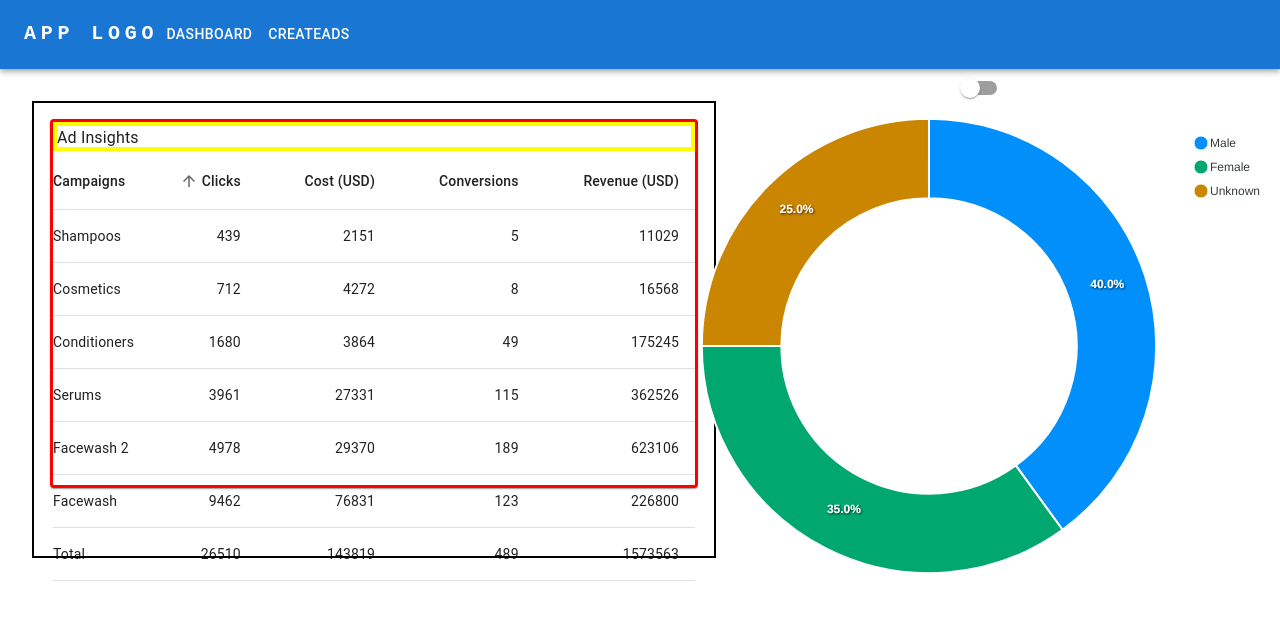
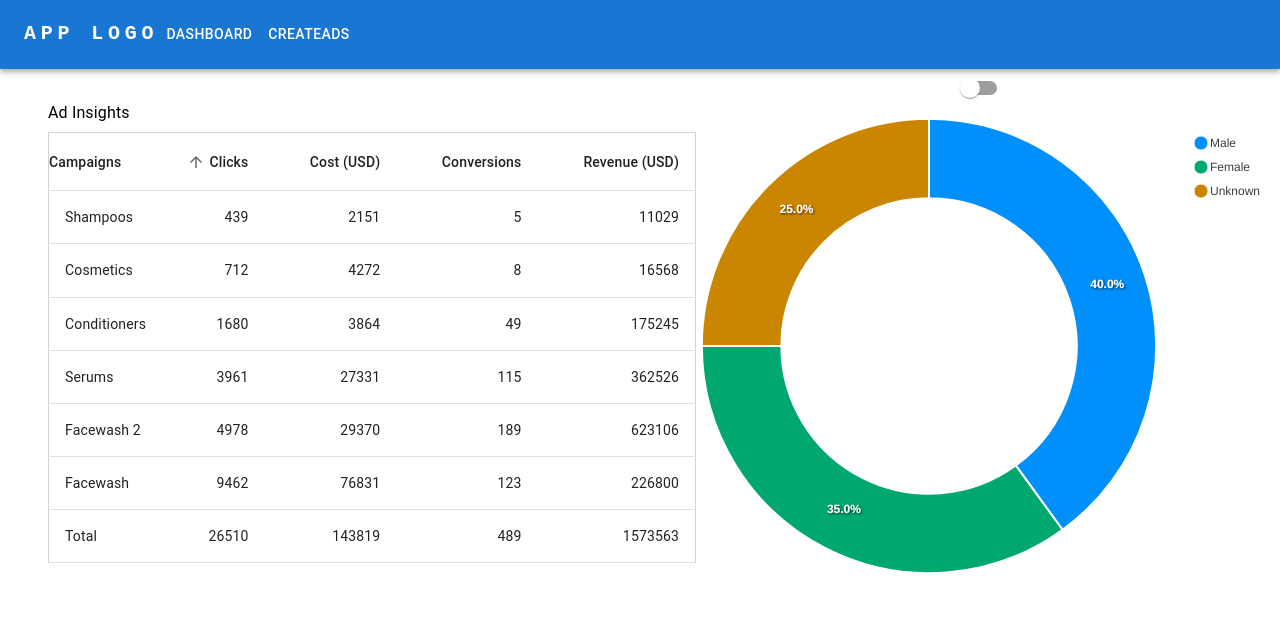
Before and after one commit to sandipbangar/keywordio-test, a React (Create React App) app: page / in a window 1280 px wide. Shown: the top 620 px of the page. Built offline with nearby package versions, Linux system fonts and the light colour scheme.

Commit message:
added left spacing of table1

```diff
--- a/src/components/Table1.jsx
+++ b/src/components/Table1.jsx
@@ -147,8 +147,8 @@ export default function ReusableTable() {
   };
 
   return (
-    <Box className="box-container">
-      <Paper className="paper">
+    <Box className="box-container" style={{marginRight:"1rem"}}>
+      <div className="paper">
         <Typography className="ad-insights">Ad Insights</Typography>
         <TableContainer className="table-container">
           <Table className="table" aria-labelledby="tableTitle">
@@ -177,7 +177,7 @@ export default function ReusableTable() {
                         component="th"
                         id={labelId}
                         scope="row"
-                        padding="none"
+                        padding="100px"
                       >
                         {row.name}
                       </TableCell>
@@ -191,7 +191,7 @@ export default function ReusableTable() {
             </TableBody>
           </Table>
         </TableContainer>
-      </Paper>
+      </div>
     </Box>
   );
 }
--- a/src/components/Table2.jsx
+++ b/src/components/Table2.jsx
@@ -11,7 +11,7 @@ import TableSortLabel from "@mui/material/TableSortLabel";
 import Typography from "@mui/material/Typography";
 import Paper from "@mui/material/Paper";
 import { visuallyHidden } from "@mui/utils";
-import "../styles/ReusableTableStyle.css"
+import "../styles/Table2Style.css"
 
 function createData(name, clicks, cost, conversion, revenue) {
   return {
@@ -144,33 +144,33 @@ export default function Table2() {
   };
 
   return (
-    <Box className="box-container">
-      <Paper className="paper">
-        <Typography className="ad-insights">Ad Insights</Typography>
-        <TableContainer className="table-container">
-          <Table className="table" aria-labelledby="tableTitle">
+    <Box className="box-container2">
+      <div className="paper2">
+        <Typography className="ad-insights2">Ad Insights</Typography>
+        <TableContainer className="table-container2">
+          <Table className="table2" aria-labelledby="tableTitle">
             <EnhancedTableHead
-              className="table-head"
+              className="table-head2"
               order={order}
               orderBy={orderBy}
               onRequestSort={handleRequestSort}
               rowCount={rows.length}
             />
-            <TableBody className="table-body">
+            <TableBody className="table-body2">
               {stableSort(rows, getComparator(order, orderBy))
                 .map((row, index) => {
                   const labelId = `enhanced-table-checkbox-${index}`;
 
                   return (
                     <TableRow
-                      className="table-row"
+                      className="table-row2"
                       hover
                       role="checkbox"
                       tabIndex={-1}
                       key={row.name}
                     >
                       <TableCell
-                        className="table-cell"
+                        className="table-cell2"
                         component="th"
                         id={labelId}
                         scope="row"
@@ -188,7 +188,7 @@ export default function Table2() {
             </TableBody>
           </Table>
         </TableContainer>
-      </Paper>
+      </div>
     </Box>
   );
 }
--- a/src/pages/Dashboard.jsx
+++ b/src/pages/Dashboard.jsx
@@ -4,7 +4,7 @@ import RightDashboard from "./RightDashboard";
 
 export default function DashBoard () {
   return (
-    <div style={{display:"flex", width:"100%", height:"100%"}}>
+    <div item style={{display:"flex", width:"100%", height:"100%"}}>
       <LeftDashboard/>
       <RightDashboard/>
     </div>
--- a/src/pages/RightDashboard.jsx
+++ b/src/pages/RightDashboard.jsx
@@ -1,7 +1,7 @@
 import React, { useState } from 'react';
 import Table2 from '../components/Table2';
 import { Switch } from '@mui/material';
-import Donut from '../components/DoughnutComp';
+import DoughnutComp from '../components/DoughnutComp';
 
 
 export default function RightDashboard() {
@@ -18,7 +18,7 @@ export default function RightDashboard() {
                 {isTable ? (
                     <Table2 />
                 ) : (
-                    <Donut />
+                    <DoughnutComp />
                 )}
             </div>
         </>
--- a/src/styles/ReusableTableStyle.css
+++ b/src/styles/ReusableTableStyle.css
@@ -1,21 +1,28 @@
-.box-container{
+.box-container {
   width: 100%;
-    height: 80%;
-    margin: 2rem;
+  height: 70vh;
+  margin: 1rem 2rem;
   display: flex;
+  flex-direction: row;
+  justify-content: center;
   position: relative;
-    border: 2px solid black;
+  /* border: 1px solid black; */
 }
-.paper{
+.paper {
   width: 100%;
-    height: 80%;
+  /* height: 90%; */
   margin: 1rem;
-    border: 3px solid red;
+  /* border: 3px solid red; */
 }
-.ad-insights{
+.ad-insights {
   position: relative;
   height: 6%;
   display: flex;
   flex-direction: row;
-    border: 4px solid yellow;
+  /* border: 4px solid yellow; */
 }
+.table {
+  height: 100%;
+  border: 1px solid lightgray;
+  align-items: right;
+}
--- /dev/null
+++ b/src/styles/Table2Style.css
@@ -0,0 +1,24 @@
+.box-container2{
+    width: 100%;
+    height: 70vh;
+    margin: 1rem 2rem;
+    display: flex;
+    position: relative;
+}
+.paper2{
+    width: 100%;
+    /* height: 90%; */
+    margin-left: 2rem;
+    /* border: 1px solid lightgray; */
+}
+.ad-insights2{
+    position: relative;
+    height: 6%;
+    display: flex;
+    flex-direction: row;
+    /* border: 4px solid yellow; */
+}
+.table2{
+    height: 100%;
+    border: 1px solid lightgray;
+}
```
Lines whose indentation alone changed are shown as unchanged.
